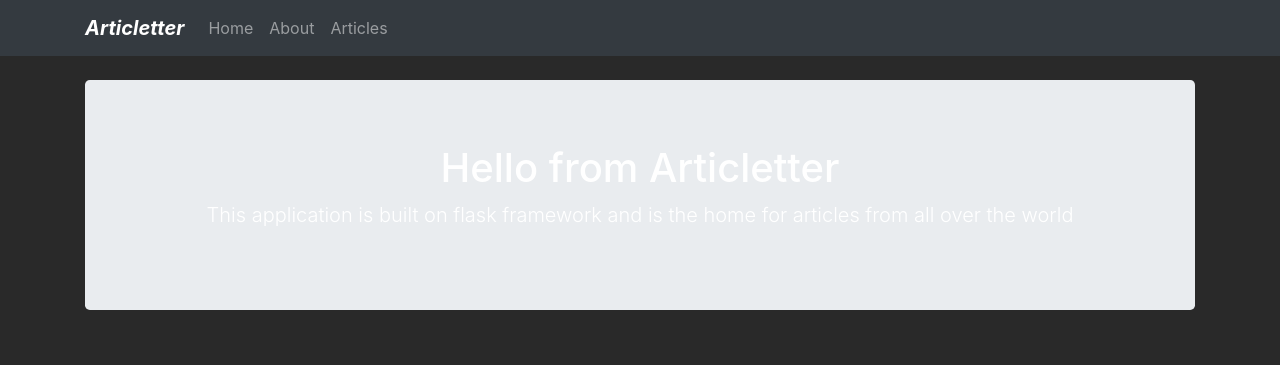
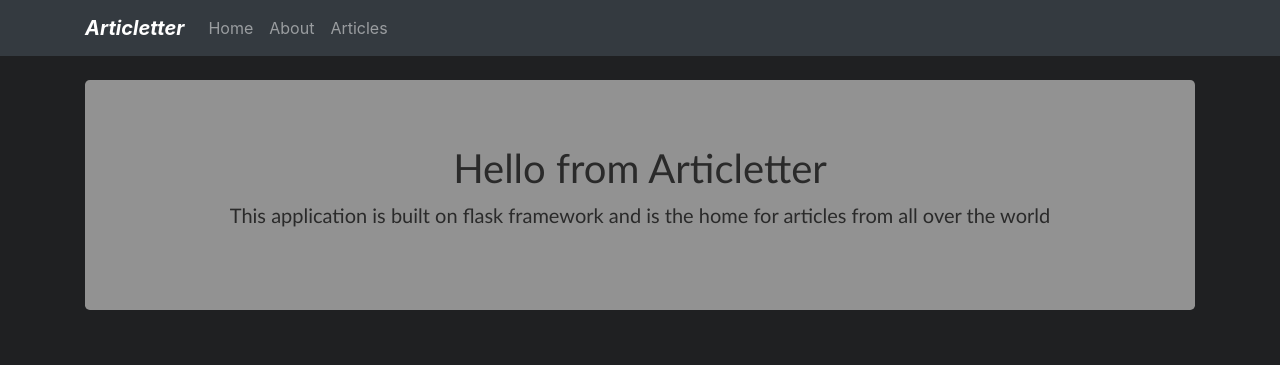
Before and after one commit to Hank-learner/Articletter, a Flask app: page / in a window 1280 px wide. Shown: the top 365 px of the page. Run offline with Flask 2, Linux system fonts and the light colour scheme; some libraries are stand-ins or nearby versions.

Commit message:
changed styles

```diff
--- a/static/styles/index.css
+++ b/static/styles/index.css
@@ -1,8 +1,15 @@
 :root{
-    --mybgcolor:#292929;
-    --mytextcolor:#fff;
+    --mybgcolor:#1f2022;
+    --mytextcolor:#edf0f1;
 }
 body{
     background: var(--mybgcolor);
     color: var(--mytextcolor);
+    /* color: #eeeeee !important;
+    background-color: #222222 !important; */
 }
+.jumbotron{
+    background-color: #929292;
+    font-family: 'Gill Sans', 'Gill Sans MT', Calibri, 'Trebuchet MS', sans-serif;
+    color: rgb(42, 42, 42);
+}
```
